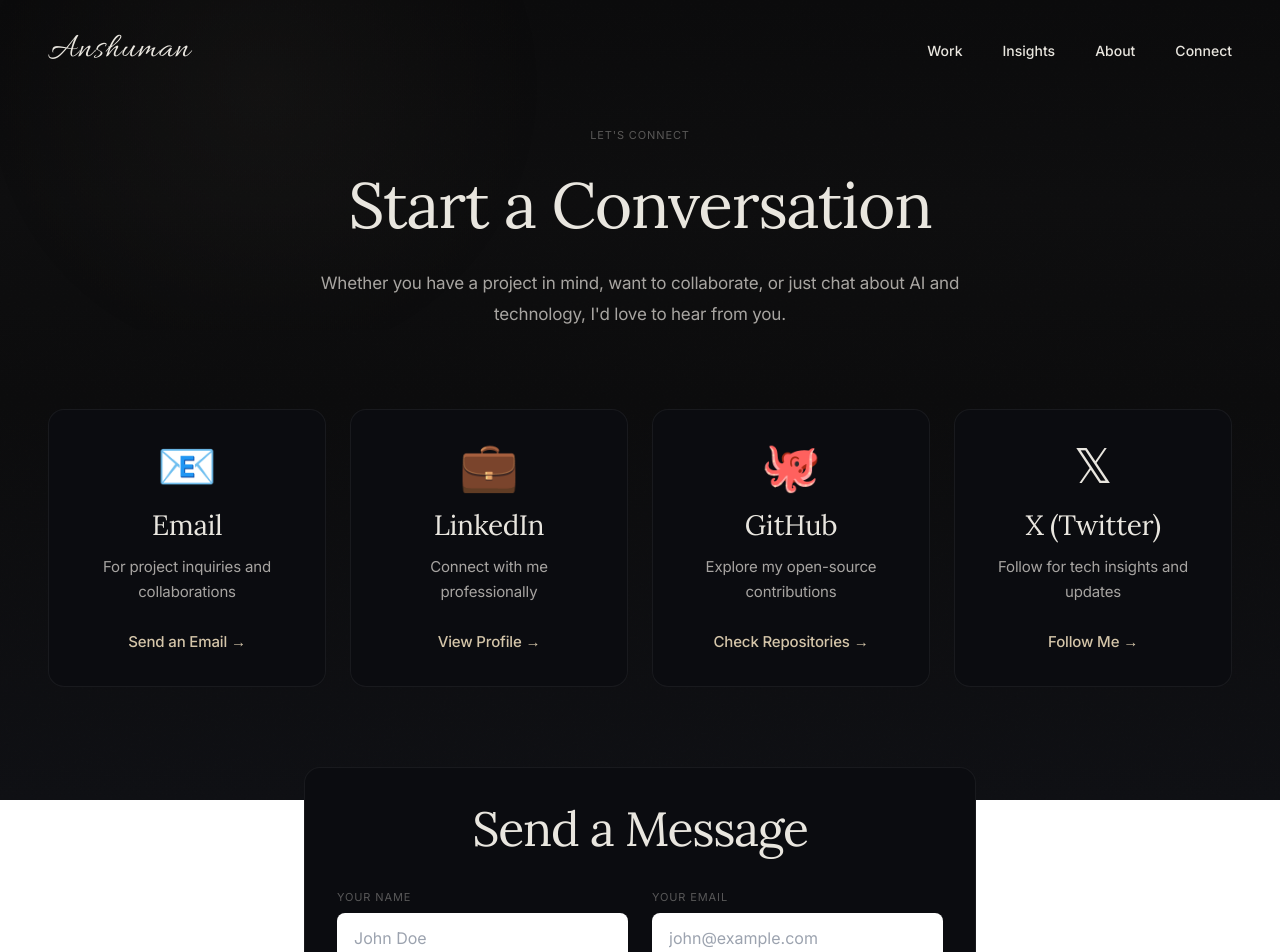
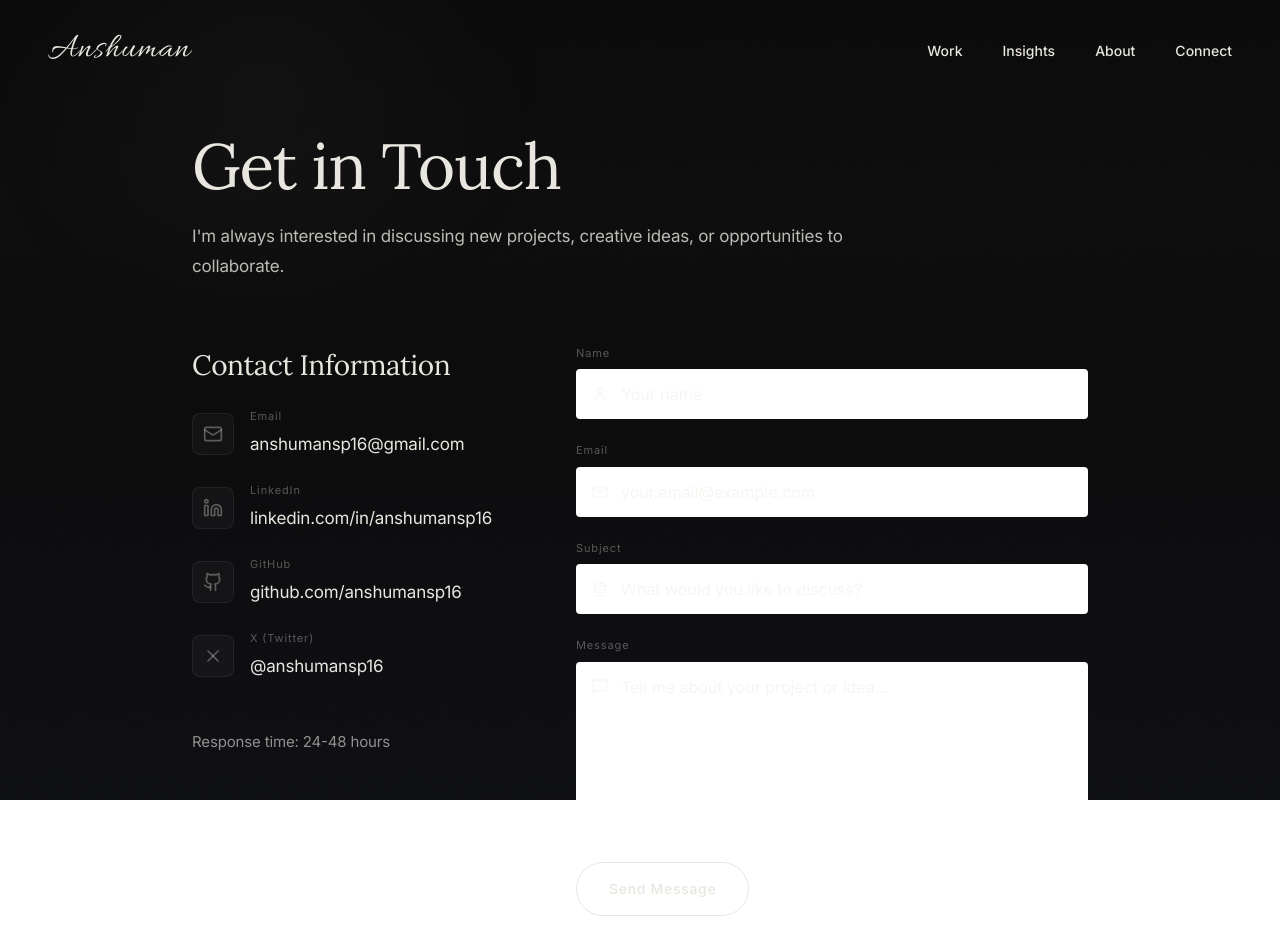
Before and after one commit to anshumansp16/Portfolio-2.0, a Next.js app: page /connect in a window 1280 px wide. Shown: the top 952 px of the page. Built offline with nearby package versions, Linux system fonts and the light colour scheme.

Commit message:
Added connect page

```diff
--- a/package.json
+++ b/package.json
@@ -15,6 +15,7 @@
     "clsx": "^2.1.1",
     "framer-motion": "^12.23.26",
     "lenis": "^1.3.17",
+    "lucide-react": "^0.562.0",
     "next": "^16.1.1",
     "prism-react-renderer": "^2.4.1",
     "react": "^19.2.3",
--- /dev/null
+++ b/src/app/connect/_components/ContactForm.tsx
@@ -0,0 +1,257 @@
+'use client'
+
+import { useState } from 'react'
+import { User, Mail, FileText, MessageSquare } from 'lucide-react'
+
+interface FormData {
+  name: string
+  email: string
+  subject: string
+  message: string
+}
+
+interface FormErrors {
+  name?: string
+  email?: string
+  subject?: string
+  message?: string
+}
+
+export function ContactForm() {
+  const [formData, setFormData] = useState<FormData>({
+    name: '',
+    email: '',
+    subject: '',
+    message: '',
+  })
+  const [errors, setErrors] = useState<FormErrors>({})
+  const [isSubmitting, setIsSubmitting] = useState(false)
+  const [submitStatus, setSubmitStatus] = useState<'idle' | 'success' | 'error'>('idle')
+
+  const validateForm = (): boolean => {
+    const newErrors: FormErrors = {}
+
+    if (!formData.name.trim()) {
+      newErrors.name = 'Name is required'
+    }
+
+    if (!formData.email.trim()) {
+      newErrors.email = 'Email is required'
+    } else if (!/^[^\s@]+@[^\s@]+\.[^\s@]+$/.test(formData.email)) {
+      newErrors.email = 'Please enter a valid email address'
+    }
+
+    if (!formData.subject.trim()) {
+      newErrors.subject = 'Subject is required'
+    }
+
+    if (!formData.message.trim()) {
+      newErrors.message = 'Message is required'
+    } else if (formData.message.trim().length < 10) {
+      newErrors.message = 'Message must be at least 10 characters'
+    }
+
+    setErrors(newErrors)
+    return Object.keys(newErrors).length === 0
+  }
+
+  const handleChange = (e: React.ChangeEvent<HTMLInputElement | HTMLTextAreaElement>) => {
+    const { id, value } = e.target
+    setFormData((prev) => ({ ...prev, [id]: value }))
+
+    // Clear error for this field when user starts typing
+    if (errors[id as keyof FormErrors]) {
+      setErrors((prev) => ({ ...prev, [id]: undefined }))
+    }
+  }
+
+  const handleSubmit = async (e: React.FormEvent) => {
+    e.preventDefault()
+
+    if (!validateForm()) {
+      return
+    }
+
+    setIsSubmitting(true)
+    setSubmitStatus('idle')
+
+    try {
+      // Simulate API call - replace with your actual submission logic
+      await new Promise((resolve) => setTimeout(resolve, 1500))
+
+      // For now, just log the form data
+      console.log('Form submitted:', formData)
+
+      setSubmitStatus('success')
+      setFormData({
+        name: '',
+        email: '',
+        subject: '',
+        message: '',
+      })
+
+      // Reset success message after 5 seconds
+      setTimeout(() => setSubmitStatus('idle'), 5000)
+    } catch (error) {
+      console.error('Form submission error:', error)
+      setSubmitStatus('error')
+    } finally {
+      setIsSubmitting(false)
+    }
+  }
+
+  return (
+    <form onSubmit={handleSubmit} className="space-y-6" noValidate>
+      <div>
+        <label htmlFor="name" className="block text-label text-graphite mb-2">
+          Name
+        </label>
+        <div className="relative">
+          <div className="absolute left-4 top-1/2 -translate-y-1/2 pointer-events-none">
+            <User className="w-4 h-4 text-graphite" />
+          </div>
+          <input
+            type="text"
+            id="name"
+            name="name"
+            value={formData.name}
+            onChange={handleChange}
+            aria-invalid={errors.name ? 'true' : 'false'}
+            aria-describedby={errors.name ? 'name-error' : undefined}
+            className={`w-full pl-11 pr-4 py-3 bg-ink border rounded text-platinum placeholder:text-silver/40 focus:outline-none transition-colors ${
+              errors.name
+                ? 'border-red-500 focus:border-red-500'
+                : 'border-white/10 focus:border-accent-gold/50'
+            }`}
+            placeholder="Your name"
+          />
+        </div>
+        {errors.name && (
+          <p id="name-error" className="mt-1 text-body-sm text-red-500" role="alert">
+            {errors.name}
+          </p>
+        )}
+      </div>
+
+      <div>
+        <label htmlFor="email" className="block text-label text-graphite mb-2">
+          Email
+        </label>
+        <div className="relative">
+          <div className="absolute left-4 top-1/2 -translate-y-1/2 pointer-events-none">
+            <Mail className="w-4 h-4 text-graphite" />
+          </div>
+          <input
+            type="email"
+            id="email"
+            name="email"
+            value={formData.email}
+            onChange={handleChange}
+            aria-invalid={errors.email ? 'true' : 'false'}
+            aria-describedby={errors.email ? 'email-error' : undefined}
+            className={`w-full pl-11 pr-4 py-3 bg-ink border rounded text-platinum placeholder:text-silver/40 focus:outline-none transition-colors ${
+              errors.email
+                ? 'border-red-500 focus:border-red-500'
+                : 'border-white/10 focus:border-accent-gold/50'
+            }`}
+            placeholder="your.email@example.com"
+          />
+        </div>
+        {errors.email && (
+          <p id="email-error" className="mt-1 text-body-sm text-red-500" role="alert">
+            {errors.email}
+          </p>
+        )}
+      </div>
+
+      <div>
+        <label htmlFor="subject" className="block text-label text-graphite mb-2">
+          Subject
+        </label>
+        <div className="relative">
+          <div className="absolute left-4 top-1/2 -translate-y-1/2 pointer-events-none">
+            <FileText className="w-4 h-4 text-graphite" />
+          </div>
+          <input
+            type="text"
+            id="subject"
+            name="subject"
+            value={formData.subject}
+            onChange={handleChange}
+            aria-invalid={errors.subject ? 'true' : 'false'}
+            aria-describedby={errors.subject ? 'subject-error' : undefined}
+            className={`w-full pl-11 pr-4 py-3 bg-ink border rounded text-platinum placeholder:text-silver/40 focus:outline-none transition-colors ${
+              errors.subject
+                ? 'border-red-500 focus:border-red-500'
+                : 'border-white/10 focus:border-accent-gold/50'
+            }`}
+            placeholder="What would you like to discuss?"
+          />
+        </div>
+        {errors.subject && (
+          <p id="subject-error" className="mt-1 text-body-sm text-red-500" role="alert">
+            {errors.subject}
+          </p>
+        )}
+      </div>
+
+      <div>
+        <label htmlFor="message" className="block text-label text-graphite mb-2">
+          Message
+        </label>
+        <div className="relative">
+          <div className="absolute left-4 top-4 pointer-events-none">
+            <MessageSquare className="w-4 h-4 text-graphite" />
+          </div>
+          <textarea
+            id="message"
+            name="message"
+            rows={6}
+            value={formData.message}
+            onChange={handleChange}
+            aria-invalid={errors.message ? 'true' : 'false'}
+            aria-describedby={errors.message ? 'message-error' : undefined}
+            className={`w-full pl-11 pr-4 py-3 bg-ink border rounded text-platinum placeholder:text-silver/40 focus:outline-none transition-colors resize-none ${
+              errors.message
+                ? 'border-red-500 focus:border-red-500'
+                : 'border-white/10 focus:border-accent-gold/50'
+            }`}
+            placeholder="Tell me about your project or idea..."
+          />
+        </div>
+        {errors.message && (
+          <p id="message-error" className="mt-1 text-body-sm text-red-500" role="alert">
+            {errors.message}
+          </p>
+        )}
+      </div>
+
+      {submitStatus === 'success' && (
+        <div className="p-4 bg-green-500/10 border border-green-500/50 rounded" role="status">
+          <p className="text-body-sm text-green-500">
+            Message sent successfully! I'll get back to you soon.
+          </p>
+        </div>
+      )}
+
+      {submitStatus === 'error' && (
+        <div className="p-4 bg-red-500/10 border border-red-500/50 rounded" role="alert">
+          <p className="text-body-sm text-red-500">
+            Something went wrong. Please try again or email me directly.
+          </p>
+        </div>
+      )}
+
+      <button
+        type="submit"
+        disabled={isSubmitting}
+        className="luxury-button disabled:opacity-50 disabled:cursor-not-allowed disabled:hover:translate-y-0"
+        aria-busy={isSubmitting}
+      >
+        <span className="relative z-10">
+          {isSubmitting ? 'Sending...' : 'Send Message'}
+        </span>
+      </button>
+    </form>
+  )
+}
--- a/src/app/connect/page.tsx
+++ b/src/app/connect/page.tsx
@@ -1,140 +1,118 @@
 import { Metadata } from 'next'
+import { Mail, Linkedin, Github, X } from 'lucide-react'
 import { Container } from '@/components/ui/Container'
-import { Card } from '@/components/ui/Card'
+import { ContactForm } from './_components/ContactForm'
 
 export const metadata: Metadata = {
   title: 'Connect - Anshuman Parmar',
   description: 'Get in touch to discuss AI solutions and enterprise architecture.',
 }
 
-const contactMethods = [
-  {
-    icon: '📧',
-    title: 'Email',
-    description: 'For project inquiries and collaborations',
-    link: 'mailto:anshumansp16@gmail.com',
-    cta: 'Send an Email',
-  },
-  {
-    icon: '💼',
-    title: 'LinkedIn',
-    description: 'Connect with me professionally',
-    link: 'https://www.linkedin.com/in/anshumansp16',
-    cta: 'View Profile',
-  },
-  {
-    icon: '🐙',
-    title: 'GitHub',
-    description: 'Explore my open-source contributions',
-    link: 'https://github.com/anshumansp16/',
-    cta: 'Check Repositories',
-  },
-  {
-    icon: '𝕏',
-    title: 'X (Twitter)',
-    description: 'Follow for tech insights and updates',
-    link: 'https://x.com/AnshumanSP16',
-    cta: 'Follow Me',
-  },
-]
-
 export default function ConnectPage() {
   return (
     <main className="relative min-h-screen bg-ink pt-32 pb-20">
-      <Container size="wide">
-        <div className="text-center space-y-6 mb-20">
-          <p className="text-label text-graphite">LET'S CONNECT</p>
-          <h1 className="text-display-md font-display text-platinum">
-            Start a Conversation
+      <Container>
+        <div className="max-w-4xl mx-auto">
+          {/* Header */}
+          <div className="mb-16">
+            <h1 className="text-display-md font-display text-platinum mb-4">
+              Get in Touch
             </h1>
-          <p className="text-body text-silver/70 max-w-2xl mx-auto">
-            Whether you have a project in mind, want to collaborate, or just chat
-            about AI and technology, I'd love to hear from you.
+            <p className="text-body text-silver/80 max-w-2xl">
+              I'm always interested in discussing new projects, creative ideas, or opportunities to collaborate.
             </p>
           </div>
 
-        {/* Contact Methods Grid */}
-        <div className="grid grid-cols-1 md:grid-cols-2 lg:grid-cols-4 gap-6 mb-20">
-          {contactMethods.map((method) => (
-            <Card key={method.title} className="text-center">
-              <div className="text-5xl mb-4">{method.icon}</div>
-              <h3 className="text-headline-sm font-display text-platinum mb-2">
-                {method.title}
-              </h3>
-              <p className="text-body-sm text-silver/70 mb-6">
-                {method.description}
+          {/* Two Column Layout */}
+          <div className="grid grid-cols-1 lg:grid-cols-5 gap-12 lg:gap-16">
+            {/* Contact Info - Left Side */}
+            <div className="lg:col-span-2 space-y-8">
+              <div>
+                <h2 className="text-headline-sm font-display text-platinum mb-6">
+                  Contact Information
+                </h2>
+
+                <div className="space-y-6">
+                  <a
+                    href="mailto:anshumansp16@gmail.com"
+                    className="group flex items-start gap-4 transition-colors"
+                  >
+                    <div className="mt-1 p-2.5 rounded-lg bg-white/[0.03] border border-white/[0.06] group-hover:border-accent-gold/50 transition-colors">
+                      <Mail className="w-5 h-5 text-graphite group-hover:text-accent-gold transition-colors" />
+                    </div>
+                    <div>
+                      <p className="text-label text-graphite mb-1">Email</p>
+                      <p className="text-body text-platinum group-hover:text-accent-gold transition-colors">
+                        anshumansp16@gmail.com
                       </p>
+                    </div>
+                  </a>
+
                   <a
-                href={method.link}
-                className="luxury-link text-accent-gold text-body-sm font-medium"
+                    href="https://www.linkedin.com/in/anshumansp16"
+                    target="_blank"
+                    rel="noopener noreferrer"
+                    className="group flex items-start gap-4 transition-colors"
                   >
-                {method.cta} →
+                    <div className="mt-1 p-2.5 rounded-lg bg-white/[0.03] border border-white/[0.06] group-hover:border-accent-gold/50 transition-colors">
+                      <Linkedin className="w-5 h-5 text-graphite group-hover:text-accent-gold transition-colors" />
+                    </div>
+                    <div>
+                      <p className="text-label text-graphite mb-1">LinkedIn</p>
+                      <p className="text-body text-platinum group-hover:text-accent-gold transition-colors">
+                        linkedin.com/in/anshumansp16
+                      </p>
+                    </div>
                   </a>
-            </Card>
-          ))}
+
+                  <a
+                    href="https://github.com/anshumansp16/"
+                    target="_blank"
+                    rel="noopener noreferrer"
+                    className="group flex items-start gap-4 transition-colors"
+                  >
+                    <div className="mt-1 p-2.5 rounded-lg bg-white/[0.03] border border-white/[0.06] group-hover:border-accent-gold/50 transition-colors">
+                      <Github className="w-5 h-5 text-graphite group-hover:text-accent-gold transition-colors" />
+                    </div>
+                    <div>
+                      <p className="text-label text-graphite mb-1">GitHub</p>
+                      <p className="text-body text-platinum group-hover:text-accent-gold transition-colors">
+                        github.com/anshumansp16
+                      </p>
+                    </div>
+                  </a>
+
+                  <a
+                    href="https://x.com/anshumansp16"
+                    target="_blank"
+                    rel="noopener noreferrer"
+                    className="group flex items-start gap-4 transition-colors"
+                  >
+                    <div className="mt-1 p-2.5 rounded-lg bg-white/[0.03] border border-white/[0.06] group-hover:border-accent-gold/50 transition-colors">
+                      <X className="w-5 h-5 text-graphite group-hover:text-accent-gold transition-colors" />
+                    </div>
+                    <div>
+                      <p className="text-label text-graphite mb-1">X (Twitter)</p>
+                      <p className="text-body text-platinum group-hover:text-accent-gold transition-colors">
+                        @anshumansp16
+                      </p>
+                    </div>
+                  </a>
+                </div>
               </div>
 
-        {/* Contact Form */}
-        <div className="max-w-2xl mx-auto">
-          <Card>
-            <h2 className="text-headline-lg font-display text-platinum text-center mb-8">
-              Send a Message
-            </h2>
-            <form className="space-y-6">
-              <div className="grid grid-cols-1 md:grid-cols-2 gap-6">
-                <div>
-                  <label className="block text-label text-graphite mb-2">
-                    YOUR NAME
-                  </label>
-                  <input
-                    type="text"
-                    className="w-full px-4 py-3 bg-ink/50 border border-white/[0.06] rounded-lg text-platinum focus:border-accent-gold/50 focus:outline-none transition-colors"
-                    placeholder="John Doe"
-                  />
-                </div>
-                <div>
-                  <label className="block text-label text-graphite mb-2">
-                    YOUR EMAIL
-                  </label>
-                  <input
-                    type="email"
-                    className="w-full px-4 py-3 bg-ink/50 border border-white/[0.06] rounded-lg text-platinum focus:border-accent-gold/50 focus:outline-none transition-colors"
-                    placeholder="john@example.com"
-                  />
+              <div className="pt-4">
+                <p className="text-body-sm text-silver/60">
+                  Response time: 24-48 hours
+                </p>
               </div>
             </div>
-              <div>
-                <label className="block text-label text-graphite mb-2">
-                  SUBJECT
-                </label>
-                <input
-                  type="text"
-                  className="w-full px-4 py-3 bg-ink/50 border border-white/[0.06] rounded-lg text-platinum focus:border-accent-gold/50 focus:outline-none transition-colors"
-                  placeholder="Project Inquiry"
-                />
+
+            {/* Contact Form - Right Side */}
+            <div className="lg:col-span-3">
+              <ContactForm />
             </div>
-              <div>
-                <label className="block text-label text-graphite mb-2">
-                  MESSAGE
-                </label>
-                <textarea
-                  rows={6}
-                  className="w-full px-4 py-3 bg-ink/50 border border-white/[0.06] rounded-lg text-platinum focus:border-accent-gold/50 focus:outline-none transition-colors resize-none"
-                  placeholder="Tell me about your project..."
-                />
           </div>
-              <button type="submit" className="luxury-button w-full">
-                <span className="relative z-10">Send Message</span>
-              </button>
-            </form>
-          </Card>
-        </div>
-
-        {/* Additional Info */}
-        <div className="text-center mt-12">
-          <p className="text-body-sm text-silver/70">
-            I typically respond within 24-48 hours.
-          </p>
         </div>
       </Container>
     </main>
--- a/src/app/insights/[slug]/page.tsx
+++ b/src/app/insights/[slug]/page.tsx
@@ -155,7 +155,7 @@ export default async function BlogPage({ params }: BlogPageProps) {
                   GitHub
                 </a>
                 <a
-                  href="https://x.com/AnshumanSP16"
+                  href="https://x.com/anshumansp16"
                   target="_blank"
                   rel="noopener noreferrer"
                   className="flex items-center gap-2 px-4 py-2 rounded-lg bg-white/5 hover:bg-white/10 transition-colors text-body-sm text-silver/80"
--- a/src/components/layouts/Footer.tsx
+++ b/src/components/layouts/Footer.tsx
@@ -38,7 +38,7 @@ const navigation = {
   social: [
     { name: 'LinkedIn', href: 'https://www.linkedin.com/in/anshumansp16', icon: LinkedInIcon },
     { name: 'GitHub', href: 'https://github.com/anshumansp', icon: GitHubIcon },
-    { name: 'Twitter', href: 'https://x.com/AnshumanSP16', icon: XIcon },
+    { name: 'Twitter', href: 'https://x.com/anshumansp16', icon: XIcon },
     { name: 'Email', href: 'mailto:anshumansp16@gmail.com', icon: EmailIcon },
   ],
 }
```
Also changed, not shown: 1 other file (tests, documents, lock files or other folders). Lines whose indentation alone changed are shown as unchanged.
